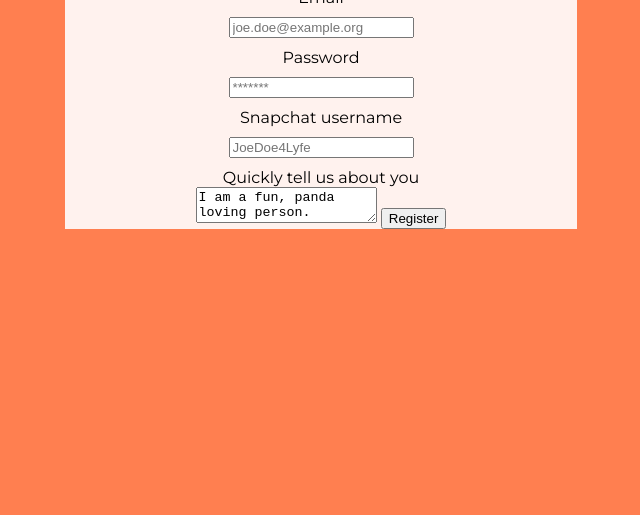
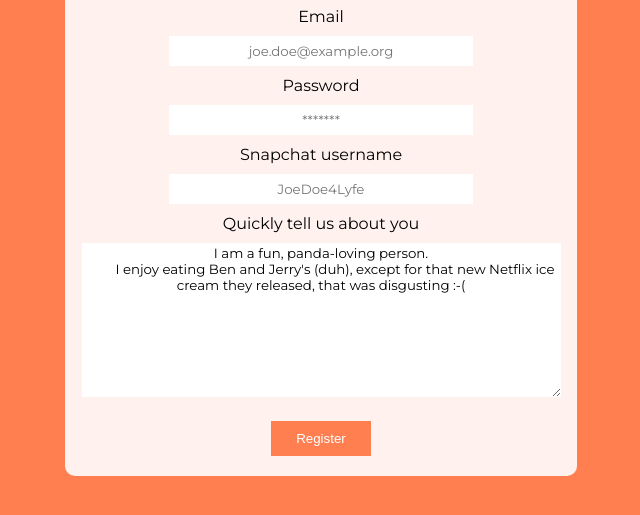
Before and after one commit to Dap2002/snazzy-spot, a website: page web/register.html in a window 1280 px wide. Shown: the part 285-800 px from the top of the page, without its empty margins (319-959 px from the left). Drawn offline with nearby package versions, Linux system fonts and the light colour scheme.

Commit message:
Completed registration form styling

```diff
--- a/web/register.html
+++ b/web/register.html
@@ -34,7 +34,7 @@
     <input type="password" placeholder="*******" id="password" required/>
     <label for="snapchat">Snapchat username</label>
     <input type="text" placeholder="JoeDoe4Lyfe" id="snapchat" required/>
-    <label for="bio">Quickly tell us about you</label><textarea id="bio">I am a fun, panda loving person.
+    <label for="bio">Quickly tell us about you</label><textarea id="bio">I am a fun, panda-loving person.
         I enjoy eating Ben and Jerry's (duh), except for that new Netflix ice cream they released, that was disgusting :-(</textarea>
     <button class="button" id="submitBtn" type="button">Register</button>
     </form>
--- a/web/stylesheets/main.sass
+++ b/web/stylesheets/main.sass
@@ -53,10 +53,36 @@ p
     box-shadow: 0 0 30px -10px #000
 .register
   width: 40%
+  border-radius: 10px
   text-align: center
   background-color: rgba(255,255,255, 0.9)
   margin: 0 auto
+  padding: 10px 0
+  button
+    display: block
+    cursor: pointer
+    width: 100px
+    padding: 10px 0
+    margin: 10px auto
+    background-color: coral
+    border: none
+    color: white
+    transition: 2s
+    &:hover
+      background-color: #fff
+      color: #000
+      transform: scale(1.3)
   label
     display: block
-  input
+  input, textarea
+    font-family: "Montserrat", sans-serif
+    text-align: center
     margin: 10px 0
+    border: none
+    height: 28px
+    width: 300px
+  textarea
+    width: 475px
+    height: 150px
+    max-width: 600px
+    max-height: 300px
```
Also changed, not shown: web/stylesheets/main.css, 1 other file.
